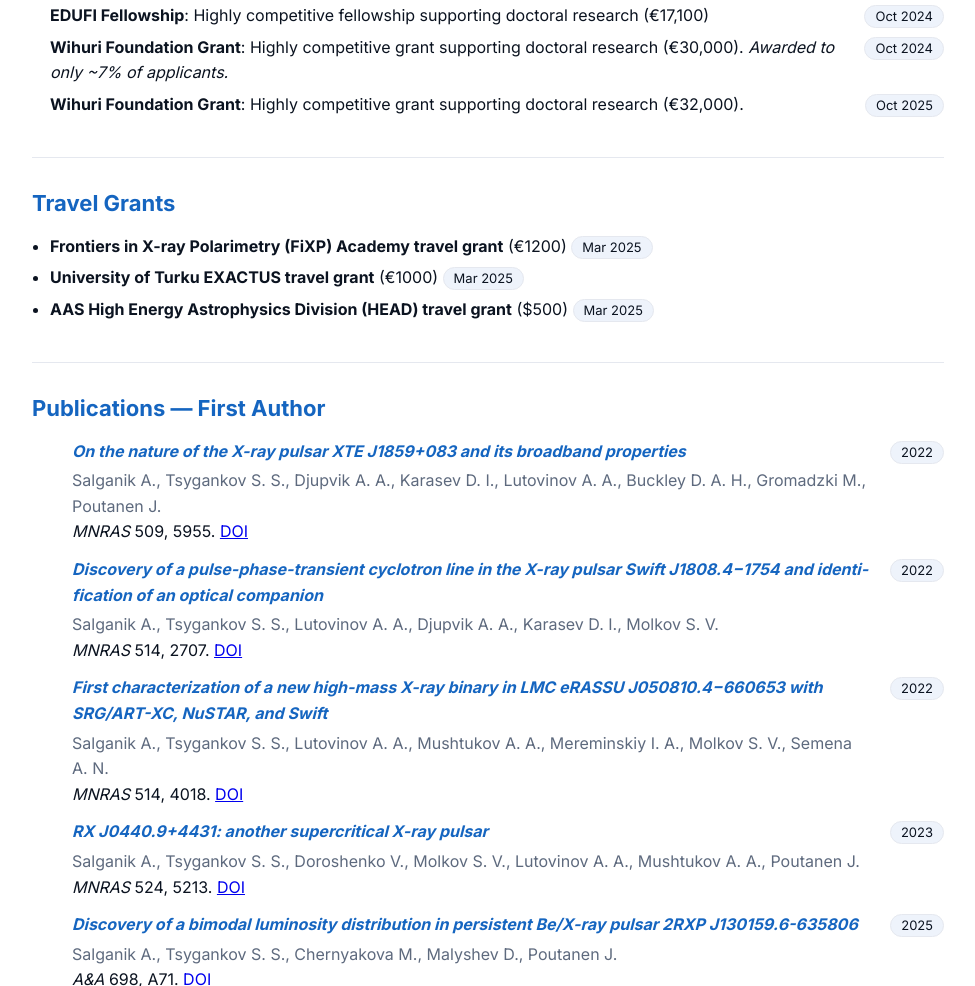
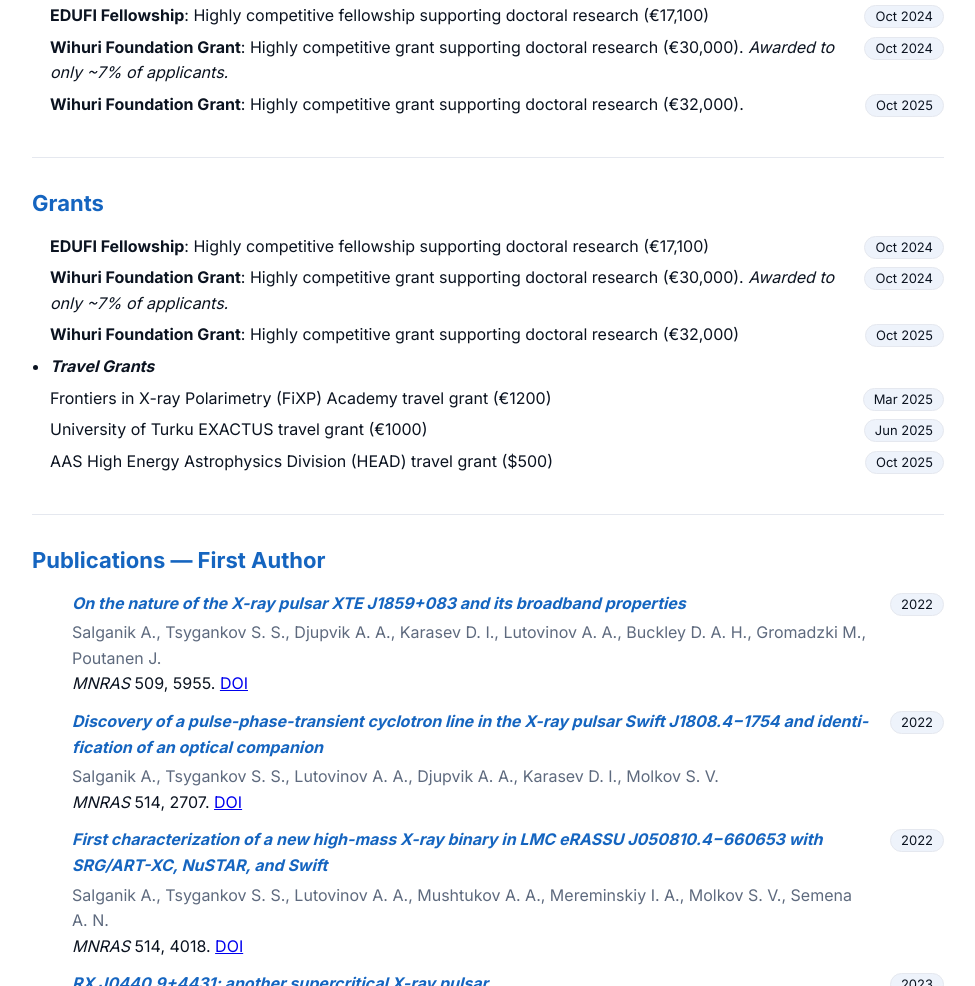
Before and after one commit to alsalganik/alsalganik.github.io, a plain HTML site: page index.html in a window 1280 px wide. Shown: the part 1630-2616 px from the top of the page, without its empty margins (152-1127 px from the left). Drawn offline with Linux system fonts and the light colour scheme.

Commit message:
Update index.html

```diff
--- a/index.html
+++ b/index.html
@@ -429,23 +429,47 @@
   </ul>
 </section>
 
-<section id="travel-grants" aria-labelledby="travel-grants-title">
-  <h2 id="travel-grants-title" class="section-title">Travel Grants</h2>
+<section id="grants" aria-labelledby="grants-title">
+  <h2 id="grants-title" class="section-title">Grants</h2>
   <ul>
+
     <li>
-      <b>Frontiers in X-ray Polarimetry (FiXP) Academy travel grant</b> (€1200)
+      <b>EDUFI Fellowship</b>: Highly competitive fellowship supporting doctoral research (€17,100)
+      <span class="muted"><time datetime="2024-10">Oct 2024</time></span>
+    </li>
+
+    <li>
+      <b>Wihuri Foundation Grant</b>: Highly competitive grant supporting doctoral research (€30,000).
+      <em>Awarded to only ~7% of applicants.</em>
+      <span class="muted"><time datetime="2024-10">Oct 2024</time></span>
+    </li>
+
+    <li>
+      <b>Wihuri Foundation Grant</b>: Highly competitive grant supporting doctoral research (€32,000)
+      <span class="muted"><time datetime="2025-10">Oct 2025</time></span>
+    </li>
+
+    <!-- Inline separator -->
+    <li class="separator"><strong><em>Travel Grants</em></strong></li>
+
+    <li>
+      Frontiers in X-ray Polarimetry (FiXP) Academy travel grant (€1200)
       <span class="muted"><time datetime="2025-03">Mar 2025</time></span>
     </li>
+
     <li>
-      <b>University of Turku EXACTUS travel grant</b> (€1000)
-      <span class="muted"><time datetime="2025-03">Mar 2025</time></span>
+      University of Turku EXACTUS travel grant (€1000)
+      <span class="muted"><time datetime="2025-06">Jun 2025</time></span>
     </li>
+
     <li>
-      <b>AAS High Energy Astrophysics Division (HEAD) travel grant</b> ($500)
-      <span class="muted"><time datetime="2025-03">Mar 2025</time></span>
+      AAS High Energy Astrophysics Division (HEAD) travel grant ($500)
+      <span class="muted"><time datetime="2025-10">Oct 2025</time></span>
     </li>
+
   </ul>
 </section>
+
 
 
 
```
